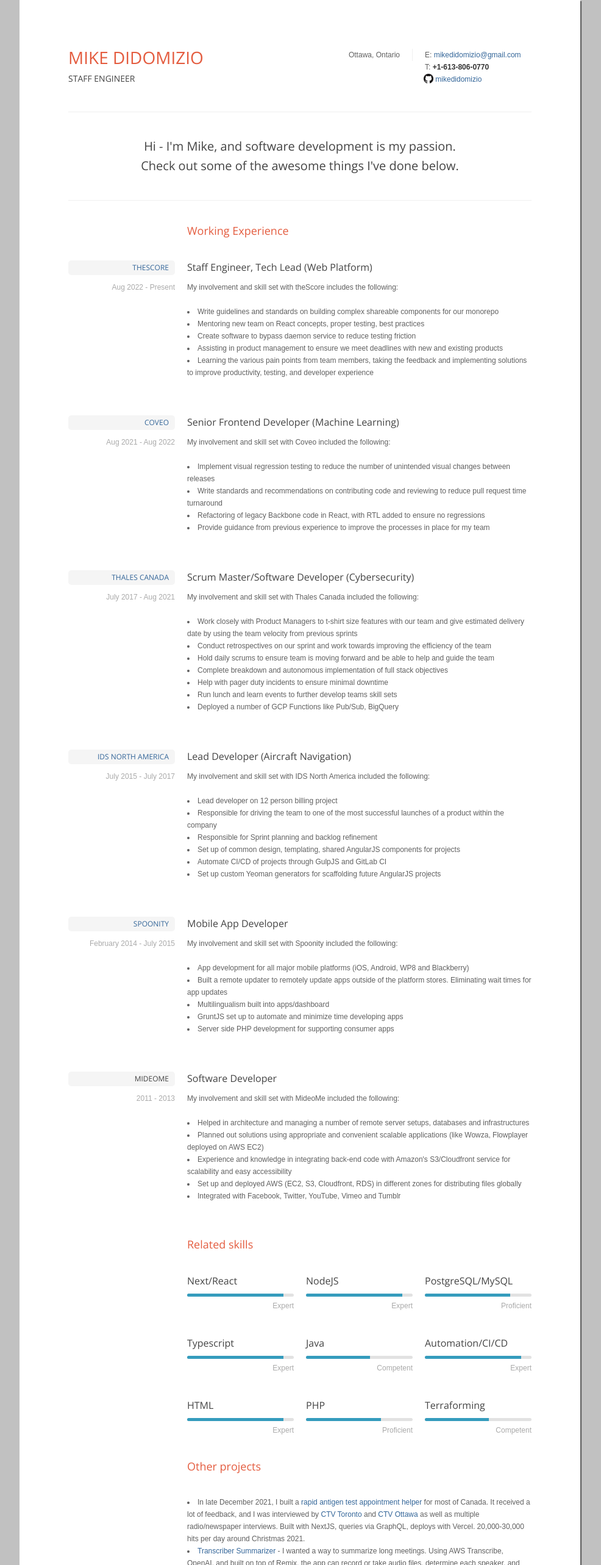
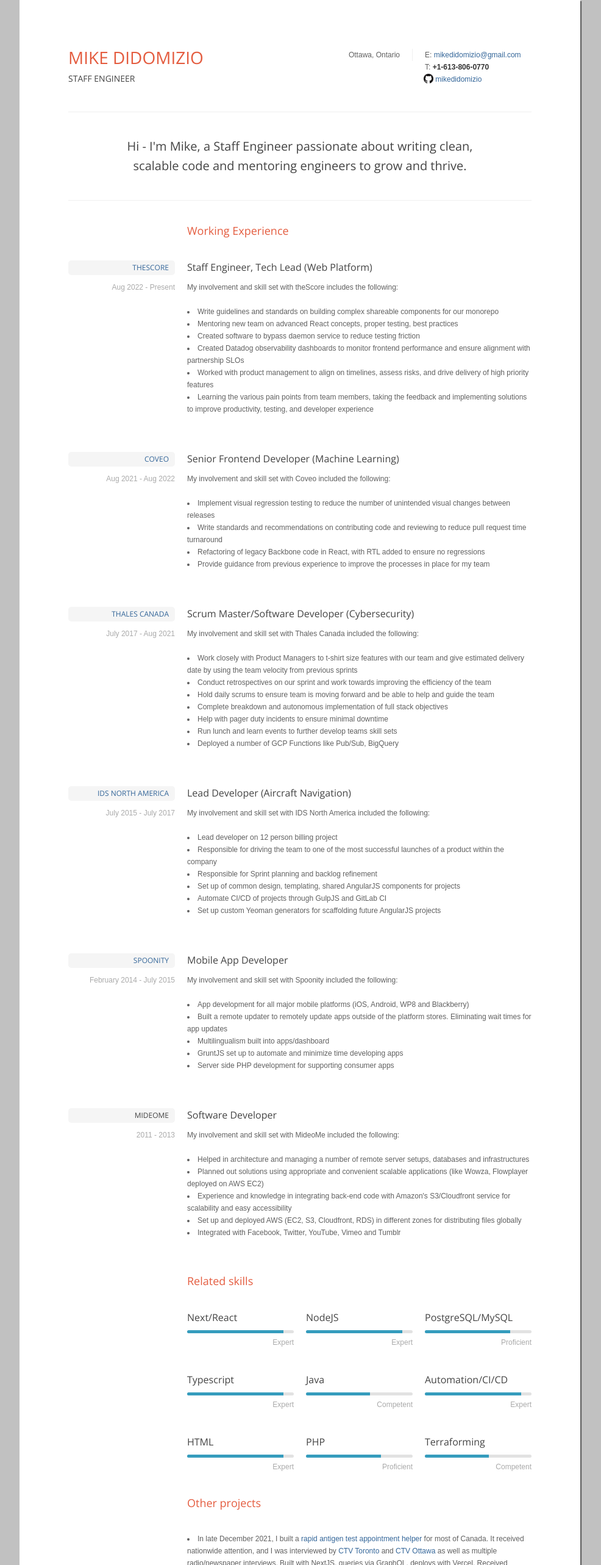
Before and after one commit to mikedidomizio/mikedidomizio-resume, a Vue app: page / in a window 1280 px wide. Shown: the part 80-2646 px from the top of the page at 61% size, without its empty margins (148-1134 px from the left). Built offline with nearby package versions, Linux system fonts and the light colour scheme.

Commit message:
Updates for theScore, Datadog, past tense

```diff
--- a/src/App.vue
+++ b/src/App.vue
@@ -5,16 +5,16 @@
                 github="mikedidomizio"
                 phone-number="+1-613-806-0770">
         </Header>
-        <PersonalProfile message="Hi - I'm Mike, and software development is my passion.<br/>Check out some of the awesome
-                things I've done below." />
+        <PersonalProfile message="Hi - I'm Mike, a Staff Engineer passionate about writing clean,<br/> scalable code and mentoring engineers to grow and thrive." />
         <Section>Working Experience</Section>
         <CVItem title="theScore" website="https://www.thescore.bet"
                 date="Aug 2022 - Present" position="Staff Engineer, Tech Lead (Web Platform)">
             <ul class="disc">
                 <li>Write guidelines and standards on building complex shareable components for our monorepo</li>
-                <li>Mentoring new team on React concepts, proper testing, best practices</li>
-                <li>Create software to bypass daemon service to reduce testing friction</li>
-                <li>Assisting in product management to ensure we meet deadlines with new and existing products</li>
+                <li>Mentoring new team on advanced React concepts, proper testing, best practices</li>
+                <li>Created software to bypass daemon service to reduce testing friction</li>
+                <li>Created Datadog observability dashboards to monitor frontend performance and ensure alignment with partnership SLOs</li>
+                <li>Worked with product management to align on timelines, assess risks, and drive delivery of high priority features</li>
                 <li>Learning the various pain points from team members, taking the feedback and implementing
                     solutions to improve productivity, testing, and developer experience</li>
             </ul>
@@ -108,9 +108,9 @@
                 <ul class="disc">
                     <li>
                       In late December 2021, I built a <a href="https://covid-testing.vercel.app/" target="_blank">rapid antigen test appointment helper</a> for most of Canada.
-                      It received a lot of feedback, and I was interviewed by <a href="https://www.youtube.com/watch?v=JZNTT7g3ytQ" target="_blank">CTV Toronto</a>
+                      It received nationwide attention, and I was interviewed by <a href="https://www.youtube.com/watch?v=JZNTT7g3ytQ" target="_blank">CTV Toronto</a>
                       and <a href="https://www.youtube.com/watch?v=6ofQ82206K8" target="_blank">CTV Ottawa</a> as well as multiple radio/newspaper interviews.
-                      Built with NextJS, queries via GraphQL, deploys with Vercel. 20,000-30,000 hits per day around Christmas 2021.
+                      Built with NextJS, queries via GraphQL, deploys with Vercel. Received 20,000-30,000 hits per day around Christmas 2021.
                     </li>
                     <li>
                         <a href="https://github.com/mikedidomizio/transcriber-summarizer" target="_blank">Transcriber Summarizer</a> - I wanted a way to summarize long meetings. Using AWS Transcribe, OpenAI,
```
